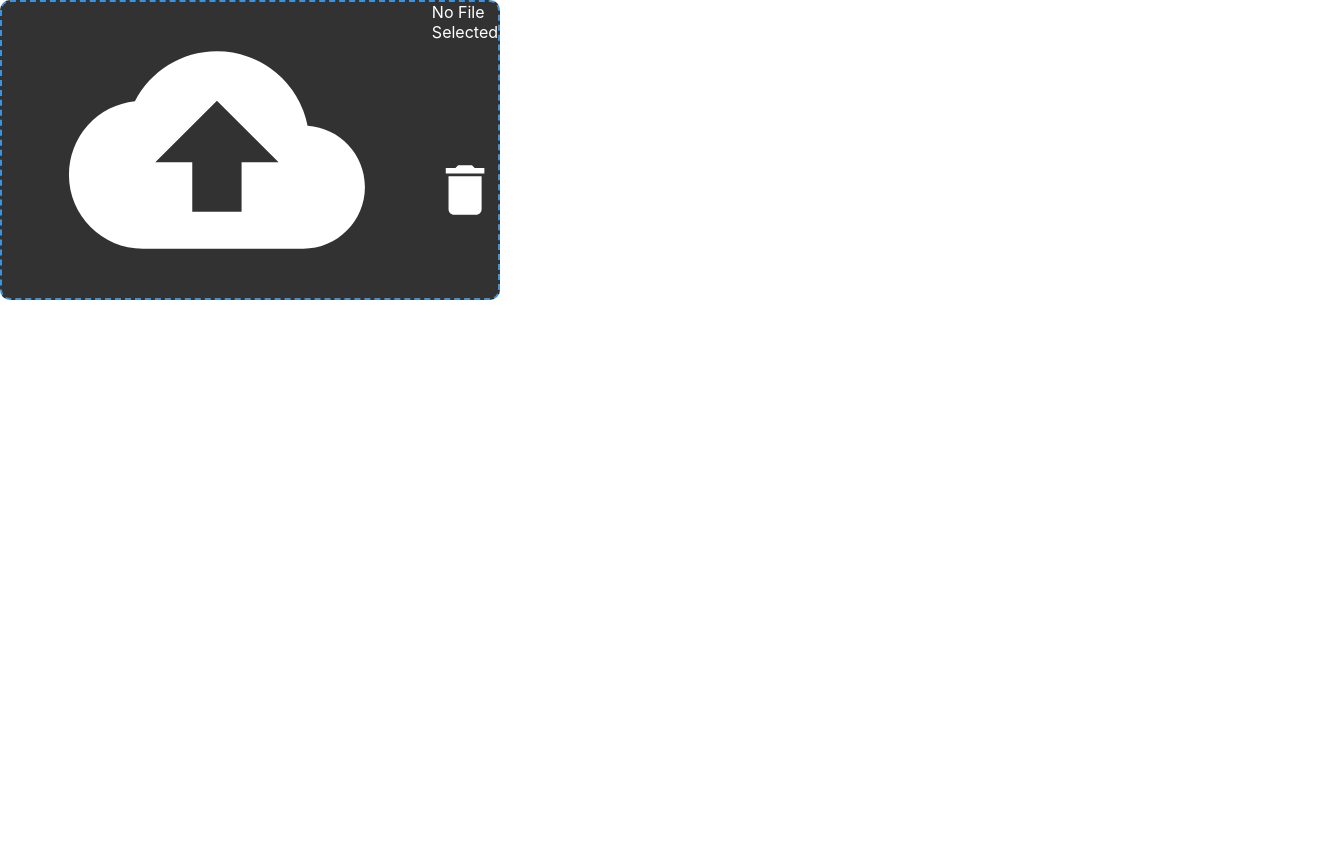
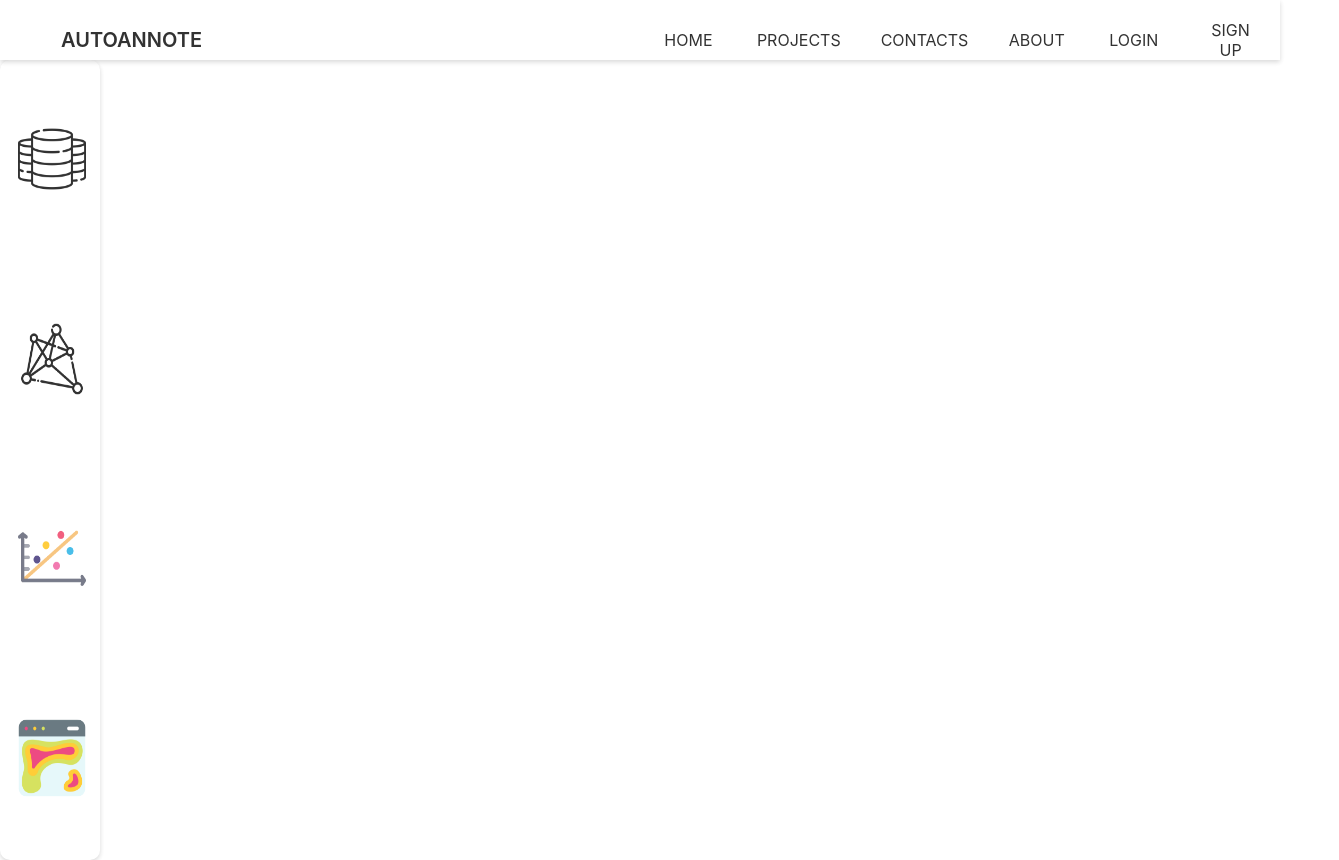
Before and after one commit to SubhashKhambampati/AutoAnnote-App, a React (Create React App) app in the folder auto-annote/: page /projects in a window 1280 px wide. Shown: the whole page, 1339 px wide, since content can reach past the window. Before the commit the page ends 800 px from the top, so only its background shows below. Built offline with nearby package versions, Linux system fonts and the light colour scheme.

Commit message:
links added

```diff
--- a/auto-annote/src/App.js
+++ b/auto-annote/src/App.js
@@ -5,14 +5,15 @@ import Home from './components/Home.js';
 import Header from './components/Header.js';
 
 import {BrowserRouter as Router, Routes, Route} from 'react-router-dom';
-import Projects from './components/Projects.js';
-import Footer from './components/Footer.js';
+import Projects from './components/Projects.js'
+// import Footer from './components/Footer.js';
 
 function App() {
   return (
     <div className="App">
 
-      {/* <Router>
+      <Router>
+
       <Header />
         <Routes>
           <Route path="/" element={<Home />} />
@@ -20,9 +21,15 @@ function App() {
           <Route path="/projects" element={<Projects />} />
 
         </Routes>
-      </Router> */}
+      </Router>
 
-      <Footer />
+
+
+
+
+
+
+
 
 
 
--- a/auto-annote/src/components/Data.js
+++ b/auto-annote/src/components/Data.js
@@ -64,6 +64,7 @@ function Data() {
             <TrainData>
             <span>Upload Train Data</span>
 
+            <Files>
             <form action='' onClick={() => document.querySelector(".field").click()}>
                     <input type = "fie" accept='image/*' className='field' hidden
 
@@ -77,21 +78,29 @@ function Data() {
                     {
                         image ? <img src={image} width={60} height={60} alt={fileName} />
                         :
-                        <>
+                        <main>
                             <MdCloudUpload color='#1475cf' size={60} />
                             <p>Browse Files</p>
-                        </>
+                        </main>
                     }
 
 
                 </form>
 
-                <AiFillFileImage color='#1475cf'/>
+                <section>
+                    {/* <AiFillFileImage color='#1475cf'/> */}
                     <span>
                         {fileName}
                         <MdDelete onClick= {()=>{setFileName("No File Selected")
                                                 setImage(null)}} color='#1475cf' size={20} />
                     </span>
+                </section>
+
+
+
+            </Files>
+
+
 
 
 
@@ -161,6 +170,7 @@ const TrainData = styled.div`
 
 animation: ${floatingAnimation} 3s ease-in-out infinite;
 
+
 width:400px;
 height:500px;
 background:blue;
@@ -218,3 +228,32 @@ const Model = styled(TrainData)`
 
 
 `
+
+const Files = styled.div`
+
+background:black;
+display:flex;
+flex-direction:column;
+
+display:flex;
+justify-content: center;
+align-items: center;
+img{
+    width:200px;
+
+}
+cursor:pointer;
+width:400px;
+height:500px;
+border:2px dashed #1475cf;
+border-radius:10px;
+
+section{
+
+    display:flex;
+    flex-direction:column;
+    width:70px;
+
+
+}
+`
--- a/auto-annote/src/components/Header.js
+++ b/auto-annote/src/components/Header.js
@@ -1,180 +1,120 @@
-import React from 'react'
-import styled from 'styled-components'
+import React from 'react';
+import styled from 'styled-components';
+import { Link } from 'react-router-dom';
 
 function Header() {
   return (
     <Container>
       <Logo>
-
+        <Link to="/">
           <span>AutoAnnote</span>
-
+        </Link>
       </Logo>
 
       <Nav>
-
-
-
-            <a href="">
+      <NavLink to="/">
           <span>Home</span>
-            </a>
-            <a href="">
+        </NavLink>
+        <NavLink to="/projects">
           <span>Projects</span>
-            </a>
-            <a href="">
-                <span>Contact</span>
-            </a>
-            <a href="">
+        </NavLink>
+        <NavLink to="/contacts">
+          <span>Contacts</span>
+        </NavLink>
+        <NavLink to="/about">
           <span>About</span>
-            </a>
-            <a href="">
+        </NavLink>
+        <NavLink to="/login">
           <span>Login</span>
-            </a>
-            <a href="">
-                <span>SignUp</span>
-            </a>
-
-
+        </NavLink>
+        <NavLink to="/signup">
+          <span>Sign Up</span>
+        </NavLink>
       </Nav>
-
-
-
-
-
     </Container>
-  )
+  );
 }
 
-export default Header
-
+export default Header;
 
 const Container = styled.div`
-
-border;1px solid #fff;
+  border: 1px solid #fff;
   box-shadow: 0px 2px 5px rgba(0, 0, 0, 0.2);
   color: black;
-display:flex;
-flex-direction:row;
+  display: flex;
+  flex-direction: row;
+  height: 60px;
+  width: 100%;
+  position: relative;
+`;
 
-height:60px;
-width:100%;
-position:relative;
+const Logo = styled.div`
+  cursor: pointer;
 
+  span {
+    font-size: 20px;
+    color: black;
+    font-weight: 600;
+    text-transform: uppercase;
+    position: absolute;
+    text-decoration: none;
+    cursor: pointer;
+    align-items: center;
+    display: flex;
+    margin-left: 60px;
+    margin-top: 10px;
+  }
+`;
 
+const Nav = styled.div`
+  align-items: center;
+  text-align: center;
+  margin-top: 10px;
+  display: flex;
+  justify-content: center;
+  color:black;
+`;
 
+const NavLink = styled(Link)`
+  text-decoration: none;
+  align-items: center;
+  color: black;
 
+  span {
+    font-size: 16px;
+    color: black;
+    font-weight: 400;
+    text-transform: uppercase;
+    position: relative;
+    text-decoration: none;
+    cursor: pointer;
+    display: flex;
+    margin-right: 0px;
+    margin: 0px;
+    align-items: center;
+    justify-content: center;
+    padding: 0px 20px;
 
-
-`
-const Logo = styled.div`
-cursor:pointer;
-
-span{
-
-    font-size:20px;
-    color: black;
-    font-weight:600;
-    text-transform:uppercase;
-
-    position:absolute;
-    text-decoration:none;
-    cursor:pointer;
-    align-items:center;
-    display:flex;
-    margin-left:60px;
-    margin-top:10px;
-
-
+    &:after {
+      content: "";
+      height: 2px;
+      position: absolute;
+      left: 0;
+      background: black;
+      right: 0;
+      bottom: 0px;
+      opacity: 0;
+      transform-origin: left center;
+      transform: scaleX(0);
+      transition: transform 300ms cubic-bezier(0.25, 0.46, 0.45, 0.94) 0s,
+        opacity 250ms cubic-bezier(0.25, 0.46, 0.45, 0.94) 0s;
+    }
   }
 
-`
-
-
-const Nav = styled.div`
-
-
-align-items:center;
-
-text-align:center;
-
-margin-top:10px;
-display:flex;
-justify-content:center;
-
-
-a{
-    text-decoration:none;
-    align-items:center;
-
-
-
-
-
-    span{
-
-        font-size:16px;
-        color: black;
-        font-weight:400;
-        text-transform:uppercase;
-
-        position:relative;
-        text-decoration:none;
-        cursor:pointer;
-        display:flex;
-
-        margin-right:0px;
-        margin:0px;
-        align-items:center;
-        justify-content:center;
-
-        padding:0px 20px;
-
-        &:after{
-            content:"";
-
-            height:2px;
-
-
-            position:absolute;
-
-            left:0;
-
-            background:black;
-
-            right:0;
-            bottom:0px;
-            opacity:0;
-            transform-origin:left center;
-            transform:scaleX(0);
-
-            transition:transform 300ms cubic-bezier(0.25,0.46,0.45,0.94) 0s, opacity 250ms cubic-bezier(0.25,0.46,0.45,0.94) 0s;
-
+  &:hover {
+    span:after {
+      transform: scaleX(1);
+      opacity: 1;
     }
-
   }
-    &:hover{
-
-        span:after{
-
-
-
-        transform: scaleX(1);
-        opacity:1;
-
-        }
-
-
-
-
-}
-
-
-
-
-
-    }
-
-}
-
-
-
-`
+`;
```
Lines whose indentation alone changed are shown as unchanged.
